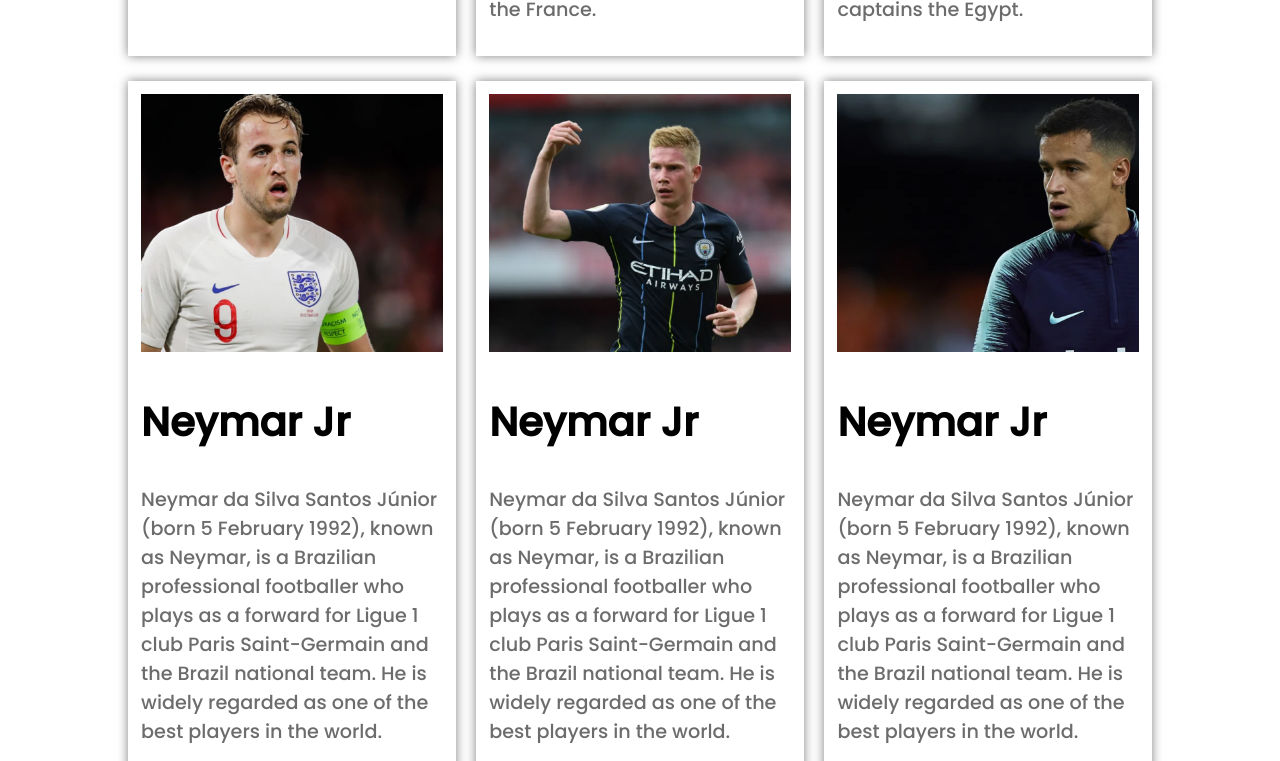
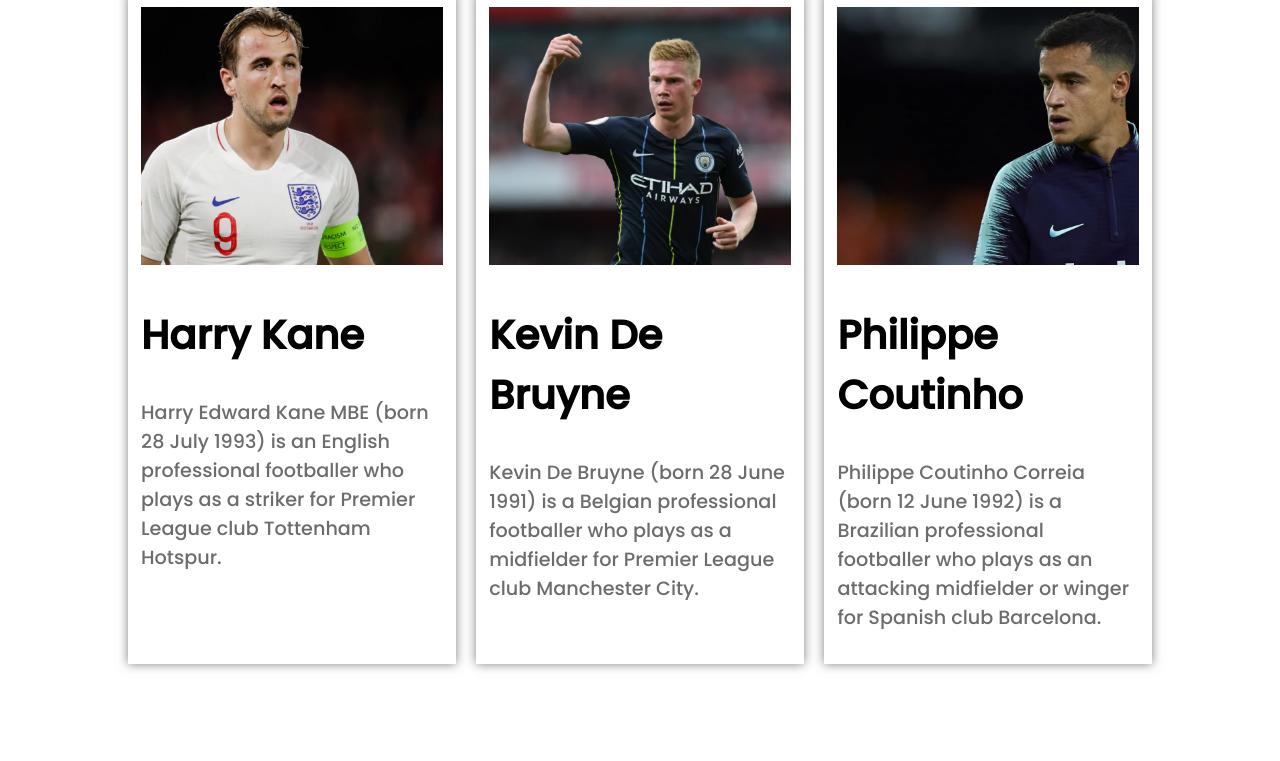
Before and after one commit to ronygit/responsive-football, a plain HTML site: page index.html in a window 1280 px wide. Shown: the part 2837-3598 px from the top of the page. Drawn offline with Linux system fonts and the light colour scheme.

Commit message:
adding player info done

```diff
--- a/index.html
+++ b/index.html
@@ -95,11 +95,9 @@
             <div class="player">
                 <div class="player-image"><img src="images/players/player-6.png" alt=""> </div>
                 <div class="player-desc">
-                    <h2 class="player-name">Neymar Jr</h2>
-                    <p class="player-bio">Neymar da Silva Santos Júnior (born 5 February 1992), known as Neymar, is a
-                        Brazilian
-                        professional footballer who plays as a forward for Ligue 1 club Paris Saint-Germain and the
-                        Brazil national team. He is widely regarded as one of the best players in the world.
+                    <h2 class="player-name">Mauro Icardi</h2>
+                    <p class="player-bio">Mauro Emanuel Icardi is an Argentine professional footballer who plays as a
+                        striker for Ligue 1 club Paris Saint-Germain and the Argentina national team.
                     </p>
                 </div>
             </div>
@@ -133,33 +131,27 @@
             <div class="player">
                 <div class="player-image"><img src="images/players/player-10.png" alt=""> </div>
                 <div class="player-desc">
-                    <h2 class="player-name">Neymar Jr</h2>
-                    <p class="player-bio">Neymar da Silva Santos Júnior (born 5 February 1992), known as Neymar, is a
-                        Brazilian
-                        professional footballer who plays as a forward for Ligue 1 club Paris Saint-Germain and the
-                        Brazil national team. He is widely regarded as one of the best players in the world.
+                    <h2 class="player-name">Harry Kane</h2>
+                    <p class="player-bio">Harry Edward Kane MBE (born 28 July 1993) is an English professional
+                        footballer who plays as a striker for Premier League club Tottenham Hotspur.
                     </p>
                 </div>
             </div>
             <div class="player">
                 <div class="player-image"><img src="images/players/player-11.png" alt=""> </div>
                 <div class="player-desc">
-                    <h2 class="player-name">Neymar Jr</h2>
-                    <p class="player-bio">Neymar da Silva Santos Júnior (born 5 February 1992), known as Neymar, is a
-                        Brazilian
-                        professional footballer who plays as a forward for Ligue 1 club Paris Saint-Germain and the
-                        Brazil national team. He is widely regarded as one of the best players in the world.
+                    <h2 class="player-name">Kevin De Bruyne</h2>
+                    <p class="player-bio">Kevin De Bruyne (born 28 June 1991) is a Belgian professional footballer who
+                        plays as a midfielder for Premier League club Manchester City.
                     </p>
                 </div>
             </div>
             <div class="player">
                 <div class="player-image"><img src="images/players/player-12.png" alt=""> </div>
                 <div class="player-desc">
-                    <h2 class="player-name">Neymar Jr</h2>
-                    <p class="player-bio">Neymar da Silva Santos Júnior (born 5 February 1992), known as Neymar, is a
-                        Brazilian
-                        professional footballer who plays as a forward for Ligue 1 club Paris Saint-Germain and the
-                        Brazil national team. He is widely regarded as one of the best players in the world.
+                    <h2 class="player-name">Philippe Coutinho</h2>
+                    <p class="player-bio">Philippe Coutinho Correia (born 12 June 1992) is a Brazilian professional
+                        footballer who plays as an attacking midfielder or winger for Spanish club Barcelona.
                     </p>
                 </div>
             </div>
```
